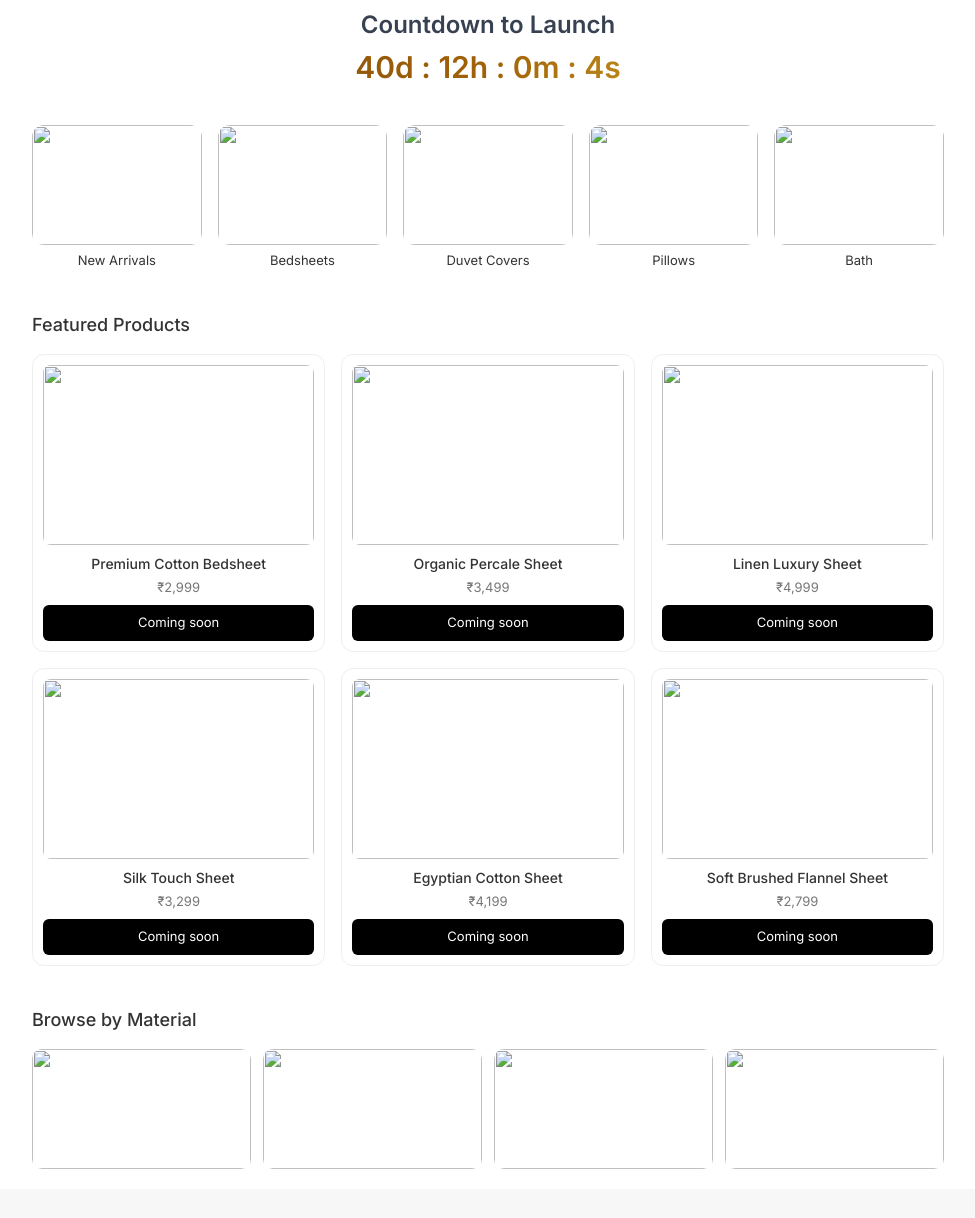
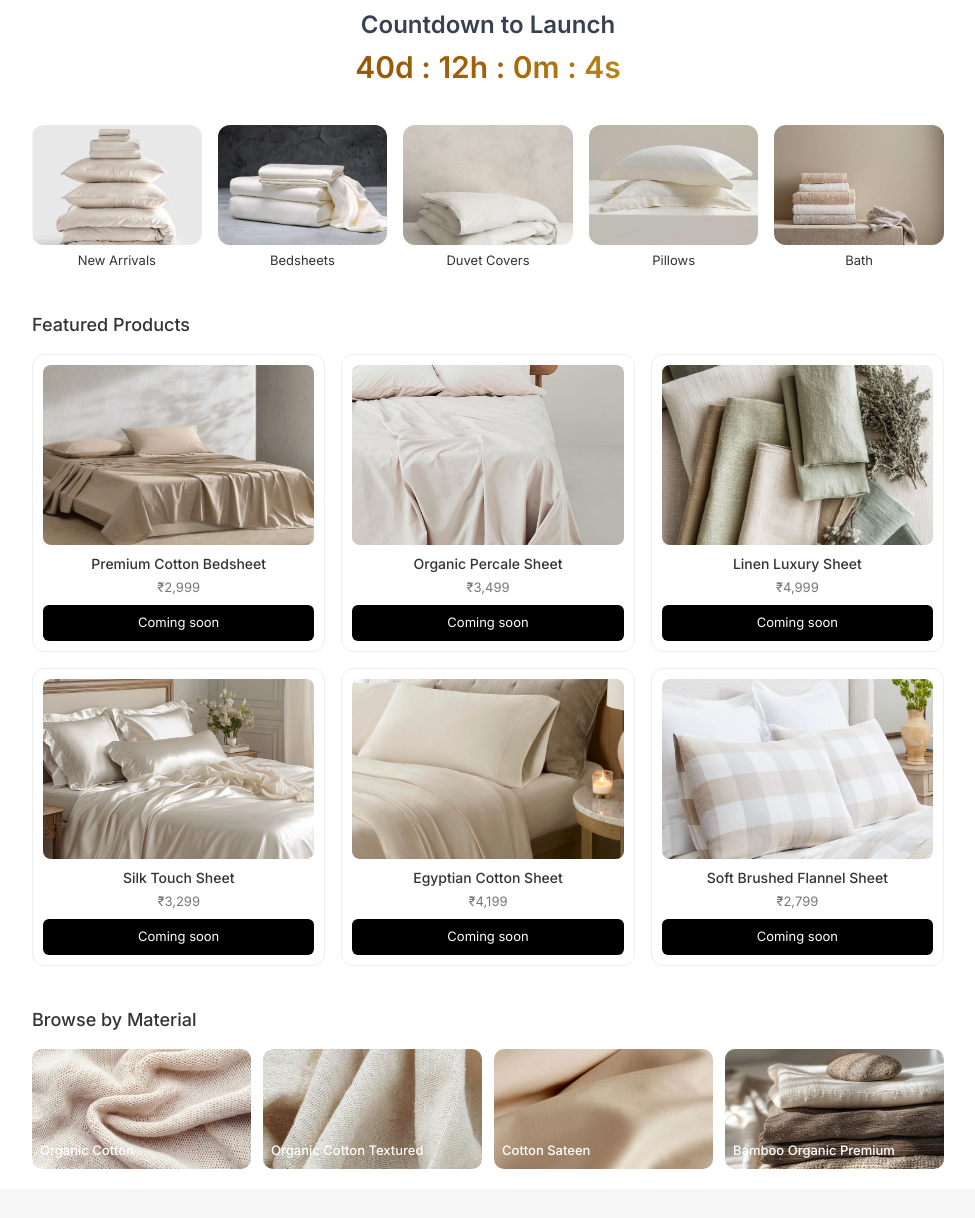
Before and after one commit to ajaykedia1992/CottonNBox, a plain HTML site: page index.html in a window 1280 px wide. Shown: the part 730-1948 px from the top of the page, without its empty margins (152-1127 px from the left). Drawn offline with nearby package versions, Linux system fonts and the light colour scheme.

Commit message:
Update index.html

```diff
--- a/index.html
+++ b/index.html
@@ -244,8 +244,8 @@
 
   <section class="hero">
     <div class="hero-image-wrapper">
-      <img src="images/4.jpg" alt="Bedsheet Hero" class="hero-bg" />
-      <img src="images/logo.png" alt="Brand Logo" class="hero-logo" />
+      <img src="4.jpg" alt="Bedsheet Hero" class="hero-bg" />
+      <img src="logo.png" alt="Brand Logo" class="hero-logo" />
       <div class="hero-text">
         <h1>Sleep Like You're Away.</h1>
         <p>Where calm & comfort are naturally at home</p>
@@ -269,48 +269,48 @@
   </section>
 
   <section class="categories px-4 md:px-10">
-    <div class="category"><img src="images/newarrival.jpg"><span>New Arrivals</span></div>
-    <div class="category"><img src="images/Bedsheet.jpg"><span>Bedsheets</span></div>
-    <div class="category"><img src="images/duetCover.jpg"><span>Duvet Covers</span></div>
-    <div class="category"><img src="images/pillow.jpg"><span>Pillows</span></div>
-    <div class="category"><img src="images/bath.jpg"><span>Bath</span></div>
+    <div class="category"><img src="newarrival.jpg"><span>New Arrivals</span></div>
+    <div class="category"><img src="Bedsheet.jpg"><span>Bedsheets</span></div>
+    <div class="category"><img src="duetCover.jpg"><span>Duvet Covers</span></div>
+    <div class="category"><img src="pillow.jpg"><span>Pillows</span></div>
+    <div class="category"><img src="bath.jpg"><span>Bath</span></div>
   </section>
 
   <section class="section px-4 md:px-10">
     <h2>Featured Products</h2>
     <div class="products grid grid-cols-1 sm:grid-cols-2 md:grid-cols-3 gap-4">
       <div class="product">
-        <img src="images/p1.jpg" />
+        <img src="p1.jpg" />
         <h4>Premium Cotton Bedsheet</h4>
         <p>₹2,999</p>
         <a href="#">Coming soon</a>
       </div>
       <div class="product">
-        <img src="images/p2.jpg" />
+        <img src="p2.jpg" />
         <h4>Organic Percale Sheet</h4>
         <p>₹3,499</p>
         <a href="#">Coming soon</a>
       </div>
       <div class="product">
-        <img src="images/p3.jpg" />
+        <img src="p3.jpg" />
         <h4>Linen Luxury Sheet</h4>
         <p>₹4,999</p>
         <a href="#">Coming soon</a>
       </div>
       <div class="product">
-        <img src="images/p4.jpg" />
+        <img src="p4.jpg" />
         <h4>Silk Touch Sheet</h4>
         <p>₹3,299</p>
         <a href="#">Coming soon</a>
       </div>
       <div class="product">
-        <img src="images/p5.jpg" />
+        <img src="p5.jpg" />
         <h4>Egyptian Cotton Sheet</h4>
         <p>₹4,199</p>
         <a href="#">Coming soon</a>
       </div>
       <div class="product">
-        <img src="images/p6.jpg" />
+        <img src="p6.jpg" />
         <h4>Soft Brushed Flannel Sheet</h4>
         <p>₹2,799</p>
         <a href="#">Coming soon</a>
@@ -321,10 +321,10 @@
   <section class="section px-4 md:px-10">
     <h2>Browse by Material</h2>
     <div class="materials">
-      <div class="material"><img src="images/f1.jpg"><span>Organic Cotton</span></div>
-      <div class="material"><img src="images/f2.jpg"><span>Organic Cotton Textured</span></div>
-      <div class="material"><img src="images/f3.jpg"><span>Cotton Sateen</span></div>
-      <div class="material"><img src="images/f4.jpg"><span>Bamboo Organic Premium</span></div>
+      <div class="material"><img src="f1.jpg"><span>Organic Cotton</span></div>
+      <div class="material"><img src="f2.jpg"><span>Organic Cotton Textured</span></div>
+      <div class="material"><img src="f3.jpg"><span>Cotton Sateen</span></div>
+      <div class="material"><img src="f4.jpg"><span>Bamboo Organic Premium</span></div>
     </div>
   </section>
 
@@ -332,7 +332,7 @@
     <div class="text-base md:text-lg mb-2">Follow us on Instagram</div>
     <div class="flex justify-center gap-2 flex-wrap">
       <a href="https://instagram.com/cottonnbox_official" target="_blank">
-        <img src="svg/instagram.svg" class="w-8 md:w-10" />
+        <img src="instagram.svg" class="w-8 md:w-10" />
       </a>
     </div>
     <p class="mt-4 md:mt-2 text-xs md:text-sm text-gray-500">© <span id="year">2025</span> CottonNbox. All rights reserved.</p>
```
